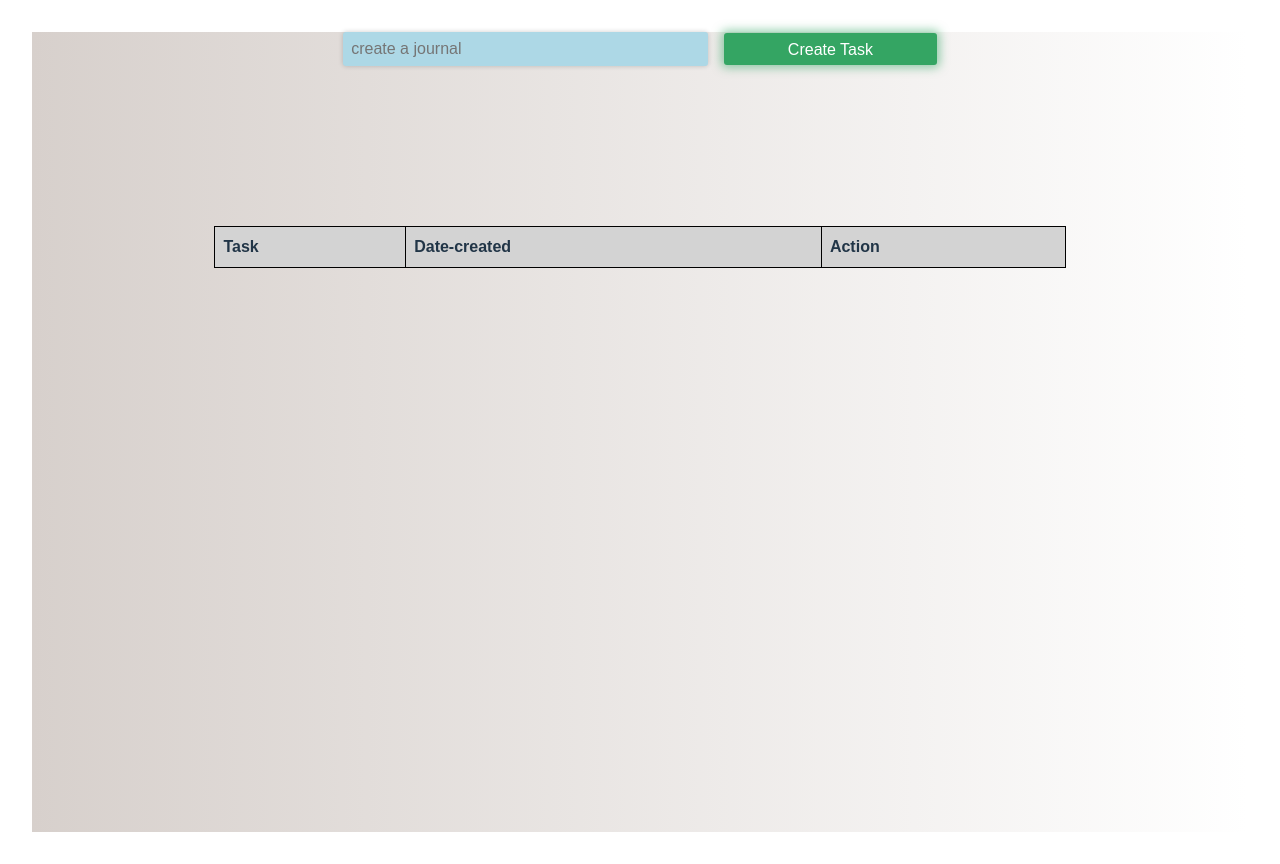
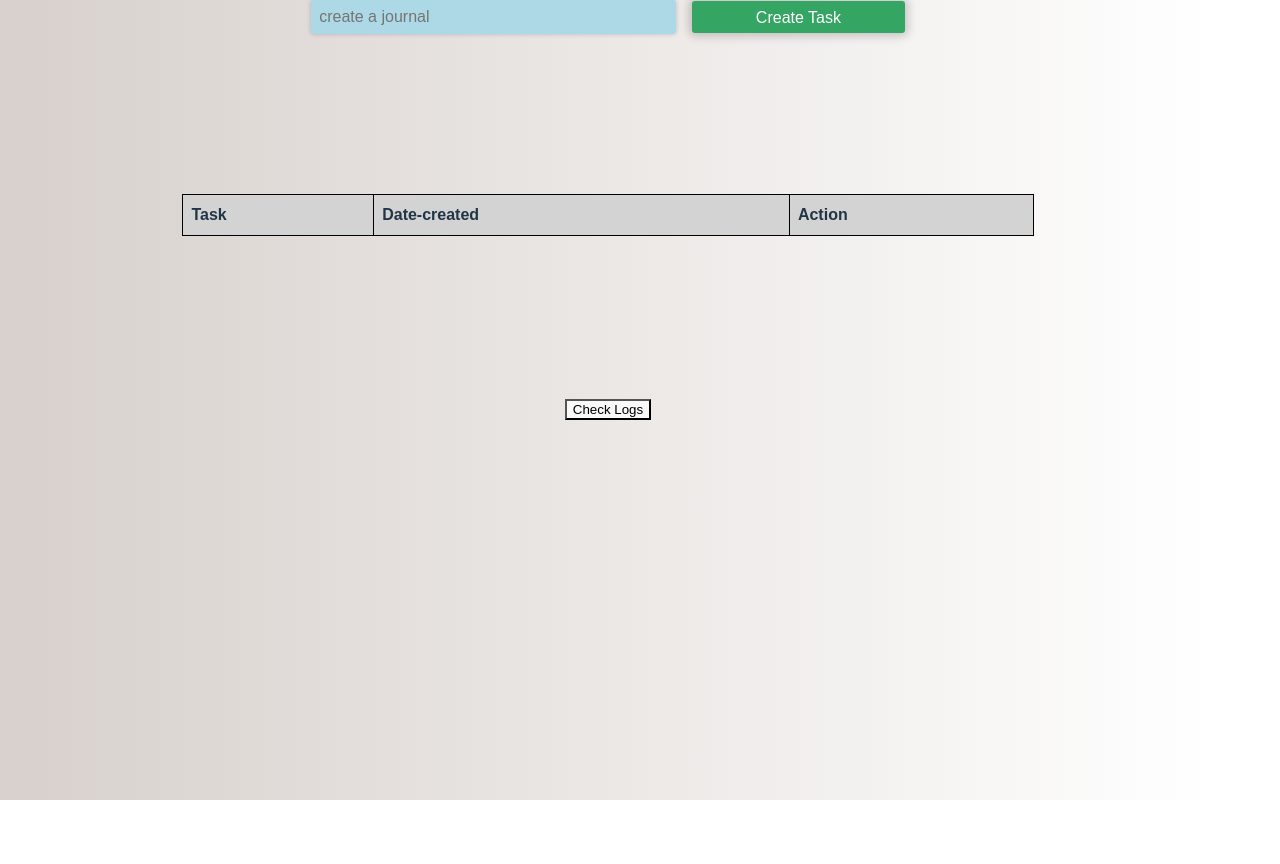
Before and after one commit to nephriteagain/journal-app, a React (Vite) app: page / in a window 1280 px wide. After the commit the page ends 832 px from the top, so only its background shows below. Built offline with nearby package versions, Linux system fonts and the light colour scheme.

Commit message:
added retry function

```diff
--- a/package.json
+++ b/package.json
@@ -9,8 +9,11 @@
     "preview": "vite preview"
   },
   "dependencies": {
+    "i": "^0.3.7",
+    "install": "^0.13.0",
     "react": "^18.2.0",
     "react-dom": "^18.2.0",
+    "react-icons": "^4.7.1",
     "react-router-dom": "^6.4.5"
   },
   "devDependencies": {
--- a/src/App.css
+++ b/src/App.css
@@ -171,7 +171,7 @@ td {
   background-color: rgb(52, 165, 99);
   cursor: pointer;
   transition: all 0.3s ease;
-  box-shadow: 0 0 10px 3px rgba(52, 165, 99, 0.5);
+  box-shadow: 0 0 10px 3px rgba(0, 0, 0, 0.2);
 }
 
 
@@ -180,3 +180,7 @@ td {
   color: #fff;
   transform: scale(1.1);
 }
+
+.td-logo {
+  font-size: 200%;
+}
--- a/src/App.jsx
+++ b/src/App.jsx
@@ -5,6 +5,7 @@ import CreateJournal from './components/CreateJournal'
 import JournalTable from './components/JournalTable'
 import Logs from './components/Logs'
 import { journalListContext } from "./context/journalList-context"
+import { LogsContext } from "./context/Logs-context"
 
 
 function App() {
@@ -29,14 +30,14 @@ function App() {
 // test
 
 
-const addToLog = (item) => {
+const addToLog = (item, status) => {
   let data = journalList.find((data) => {
     return data.key === item
   })
   let dateToday = `${new Date()}`.split('').slice(0, 21).join("")
   let newKey = Date.now()
   const { journal } = data
-  const journalLog = { "journal": journal, "key": newKey, "time": dateToday}
+  const journalLog = { "journal": journal, "key": newKey, "time": dateToday, statusComplete: status}
   setLogData([journalLog,...logData])
 }
 
@@ -58,14 +59,20 @@ const removeJournal = (item) => {
           <Routes>
             <Route path='/' element={
               <journalListContext.Provider
-                value={ { writeJournal, setWriteJournal, addToList, journalList, setJournalList, logData, setLogData, removeJournal, addToLog } }
+                value={ { writeJournal, setWriteJournal, addToList, journalList, setJournalList, addToLog } }
                     >
                   <CreateJournal />
                   <JournalTable />
                 </journalListContext.Provider>
 
              } />
-            <Route path='/logs' element={ <Logs/> } />
+            <Route path='/logs' element={
+              <LogsContext.Provider
+                value={{  logData, setLogData, journalList, setJournalList }}>
+                <Logs/>
+              </LogsContext.Provider>
+
+            } />
           </Routes>
         </BrowserRouter>
 
--- a/src/components/JournalTable.jsx
+++ b/src/components/JournalTable.jsx
@@ -1,17 +1,24 @@
 import React,{ useContext } from 'react'
+import { useNavigate  } from 'react-router-dom'
 
 import { journalListContext } from '../context/journalList-context'
 
 
 const JournalTable = () => {
 
-    const { journalList, setJournalList, logData, addToLog} = useContext(journalListContext)
+    const { journalList, setJournalList, addToLog} = useContext(journalListContext)
+
+    const navigate = useNavigate()
 
     const removeJournal = (item) => {
         setJournalList(journalList.filter((el) =>{
             return el.key !== item
         }))
       }
+
+    const handleLogs = () => {
+        navigate("/logs")
+    }
 
 
     return (
@@ -35,13 +42,13 @@ const JournalTable = () => {
                                 className='button button-complete'
                             onClick={(e) => {
                                 e.stopPropagation
-                                addToLog(key)
+                                addToLog(key, "completed")
                                 removeJournal(key)
                             }}>completed</button><button
                                 className='button button-delete'
                             onClick={(e) => {
                                 e.stopPropagation
-                                addToLog(key)
+                                addToLog(key, "deleted")
                                 removeJournal(key)
                             }}>delete</button></td>
                         </tr>
@@ -49,7 +56,9 @@ const JournalTable = () => {
                 }) }
             </tbody>
         </table>
-
+        <div className='redirect-div'>
+            <button  className='redirect-logs'  style={{cursor: 'pointer'}} onClick={() => {handleLogs()}}> Check Logs</button>
+        </div>
     </div>
 
 
--- a/src/components/Logs.jsx
+++ b/src/components/Logs.jsx
@@ -1,15 +1,35 @@
 import React, { useContext } from 'react'
-import { journalListContext } from '../context/journalList-context'
-
+import { LogsContext } from '../context/Logs-context'
+import { useNavigate } from 'react-router-dom'
+import { BsPersonCheck } from 'react-icons/bs'
 
 const Logs = () => {
 
-  const { logData }  = useContext(journalListContext)
+  const { logData, journalList, setJournalList, setLogData }  = useContext( LogsContext)
 
+
+  const navigate = useNavigate("/")
+
+  const backToHome = () => {
+    navigate("/")
+  }
+
+  const retryJournal = (item, id) => {
+    setLogData(logData.filter((id) => {
+      return logData.id !== logData.key
+    }))
+
+
+    let dateToday = `${new Date()}`.split('').slice(0, 21).join("")
+    let key = Date.now()
+    setJournalList([{'key': key, 'journal': item, 'time': `${dateToday}`}, ...journalList])
+
+  }
 
 
   return (
-    <table className='log-table'>
+    <div className='logs-div'>
+        <table className='log-table'>
         <thead className='log-head'>
             <tr className='log-row-head'>
                 <th>Logs</th>
@@ -20,19 +40,39 @@ const Logs = () => {
         </thead>
         <tbody className='log-head'>
             {logData && logData.map((log) => {
-                const { journal, key, time } = log
-                return (
+                const { journal, key, time, statusComplete } = log
+                if (statusComplete === "completed") {
+
+                  return (
                     <tr key={key} className="log-row-body">
                         <td>{journal}</td>
                         <td>{time}</td>
-                        <td>status</td>
-                        <td><button className='button button-redo'>Retry</button></td>
+                        <td>{statusComplete}</td>
+                        <td className='td-logo'>{<BsPersonCheck />}</td>
                     </tr>
                 )
+
+                } else {
+
+                  return (
+                      <tr key={key} className="log-row-body">
+                          <td>{journal}</td>
+                          <td>{time}</td>
+                          <td>{statusComplete}</td>
+                          <td><button className='button button-redo'  value={journal} onClick={(e) => {
+                            let item = e.target.value
+                            retryJournal(item, key)
+                          }} >Retry</button></td>
+                      </tr>
+                  )
+                }
 
             })}
         </tbody>
     </table>
+        <button className='redirect-home' style={{cursor: 'pointer'}} onClick={() => {backToHome()}}>Back to Home</button>
+    </div>
+
   )
 }
 
--- /dev/null
+++ b/src/context/Logs-context.js
@@ -0,0 +1,3 @@
+import { createContext  } from "react";
+
+    export const LogsContext = createContext({})
--- a/src/index.css
+++ b/src/index.css
@@ -22,7 +22,7 @@
 body {
   height: 100%;
   width: 100% !important;
-  margin: 0 auto;
+  margin: -2rem;
 }
 
 h1 {
```
Also changed, not shown: 1 other file (tests, documents, lock files or other folders).
